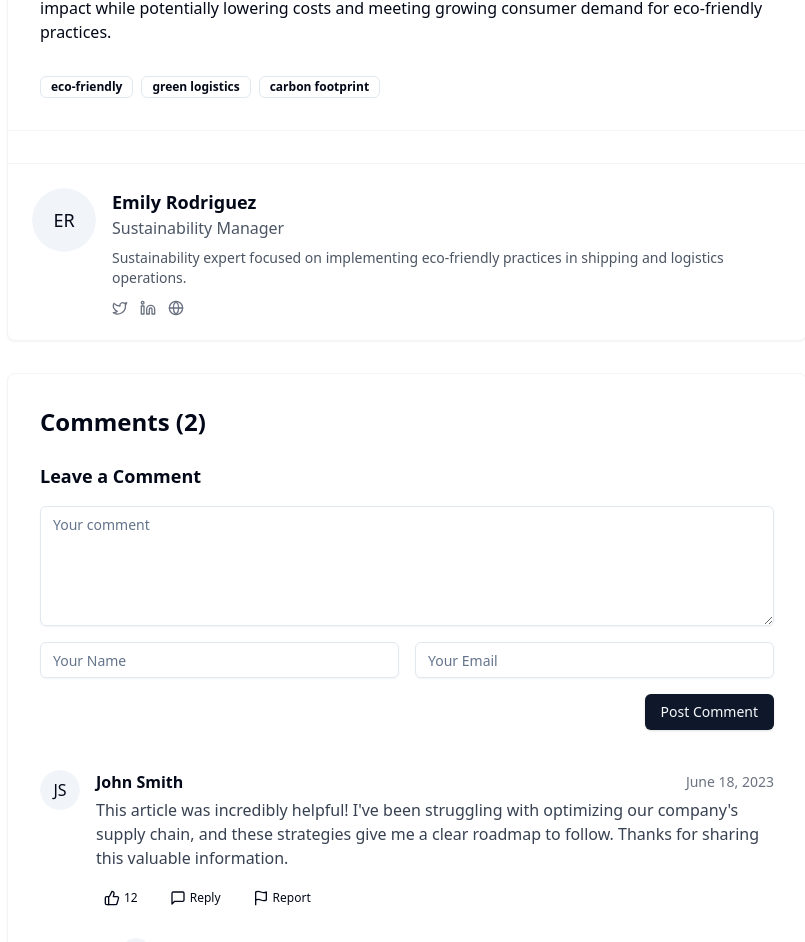
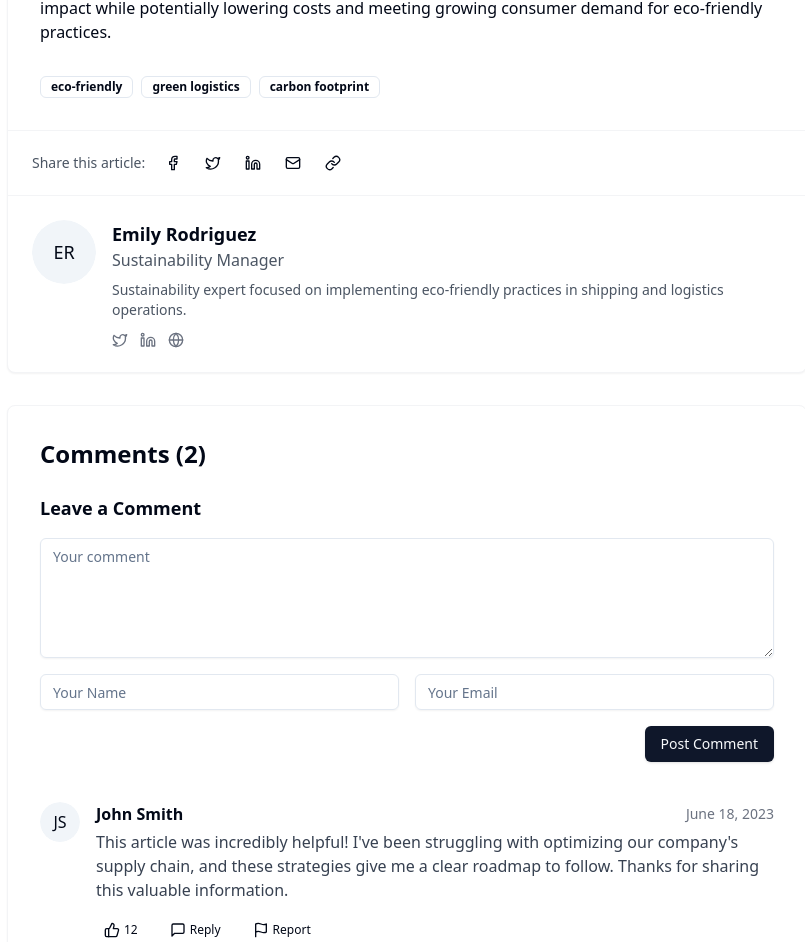
Before and after one commit to ZYNEXES/zynexfront, a Next.js app: page /blog/eco-friendly-shipping in a window 1280 px wide. Shown: the part 2032-2974 px from the top of the page, without its empty margins (25-830 px from the left). Built offline with nearby package versions, Linux system fonts and the light colour scheme.

Commit message:
fixed the slug

```diff
--- a/src/app/blog/[slug]/page.tsx
+++ b/src/app/blog/[slug]/page.tsx
@@ -4,7 +4,7 @@ import { BlogSidebar } from "@/components/blog/blog-sidebar"
 import { BlogRelatedPosts } from "@/components/blog/blog-related-posts"
 import { BlogComments } from "@/components/blog/blog-comments"
 import { BlogAuthor } from "@/components/blog/blog-author"
-// import { BlogShareLinks } from "@/components/blog/blog-share-links"
+import { BlogShareLinks } from "@/components/blog/blog-share-links"
 import { getBlogPostBySlug, getAllBlogPosts } from "@/lib/blog-data"
 import { notFound } from "next/navigation"
 
@@ -16,7 +16,14 @@ export async function generateStaticParams() {
   }))
 }
 
-export default function BlogPostPage({ params }: { params: { slug: string } }) {
+// Fix the type error by properly typing the params
+interface PageProps {
+  params: {
+    slug: string
+  }
+}
+
+export default function BlogPostPage({ params }: PageProps) {
   const post = getBlogPostBySlug(params.slug)
 
   if (!post) {
@@ -34,7 +41,7 @@ export default function BlogPostPage({ params }: { params: { slug: string } }) {
               <article className="bg-white dark:bg-gray-900 rounded-lg shadow-sm border border-gray-100 dark:border-gray-800 overflow-hidden">
                 <BlogPostContent post={post} />
                 <div className="px-6 py-4 border-t border-gray-100 dark:border-gray-800">
-                  {/* <BlogShareLinks post={post} /> */}
+                  <BlogShareLinks post={post} />
                 </div>
                 <div className="px-6 py-6 border-t border-gray-100 dark:border-gray-800">
                   <BlogAuthor author={post.author} />
```
